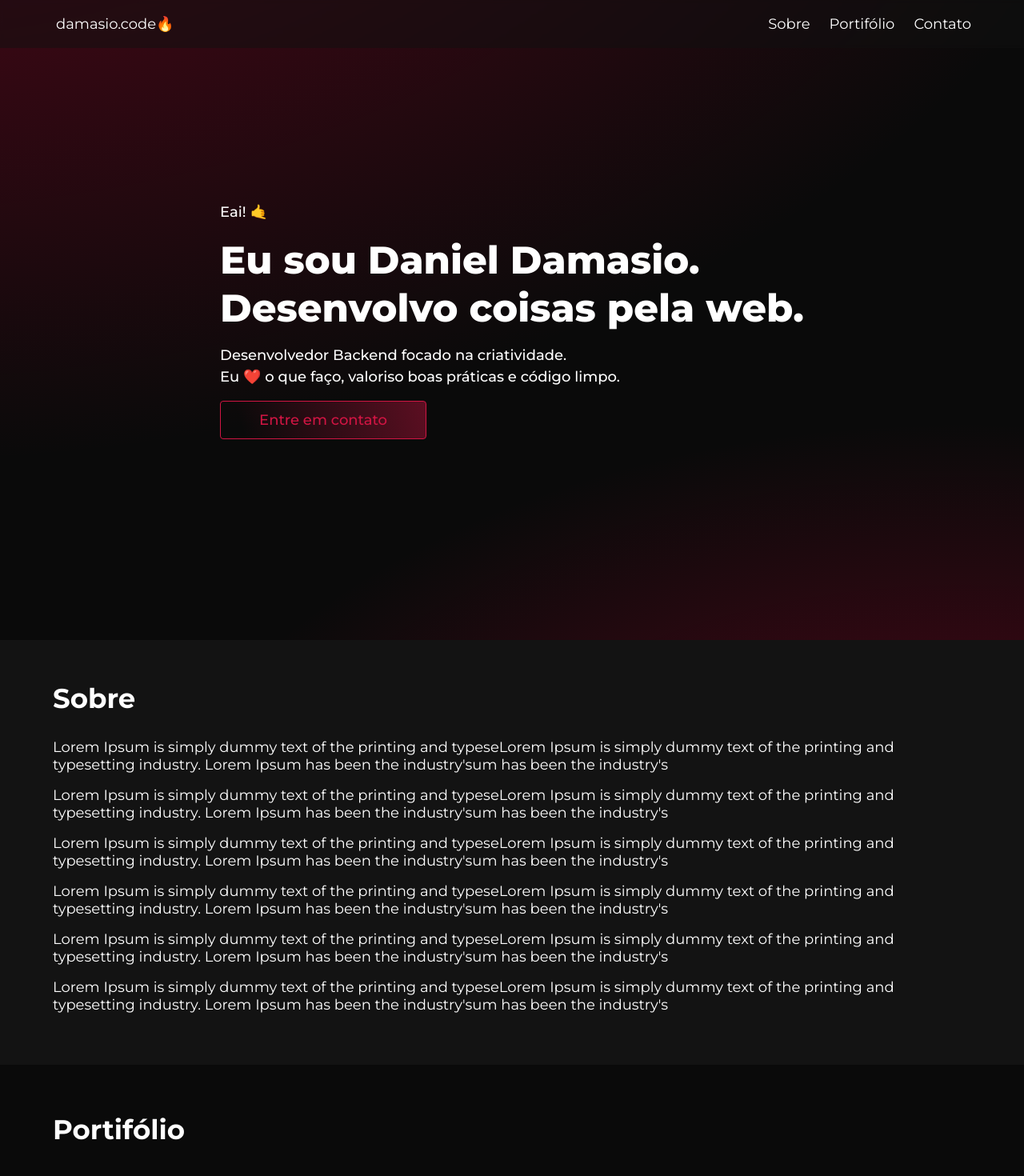
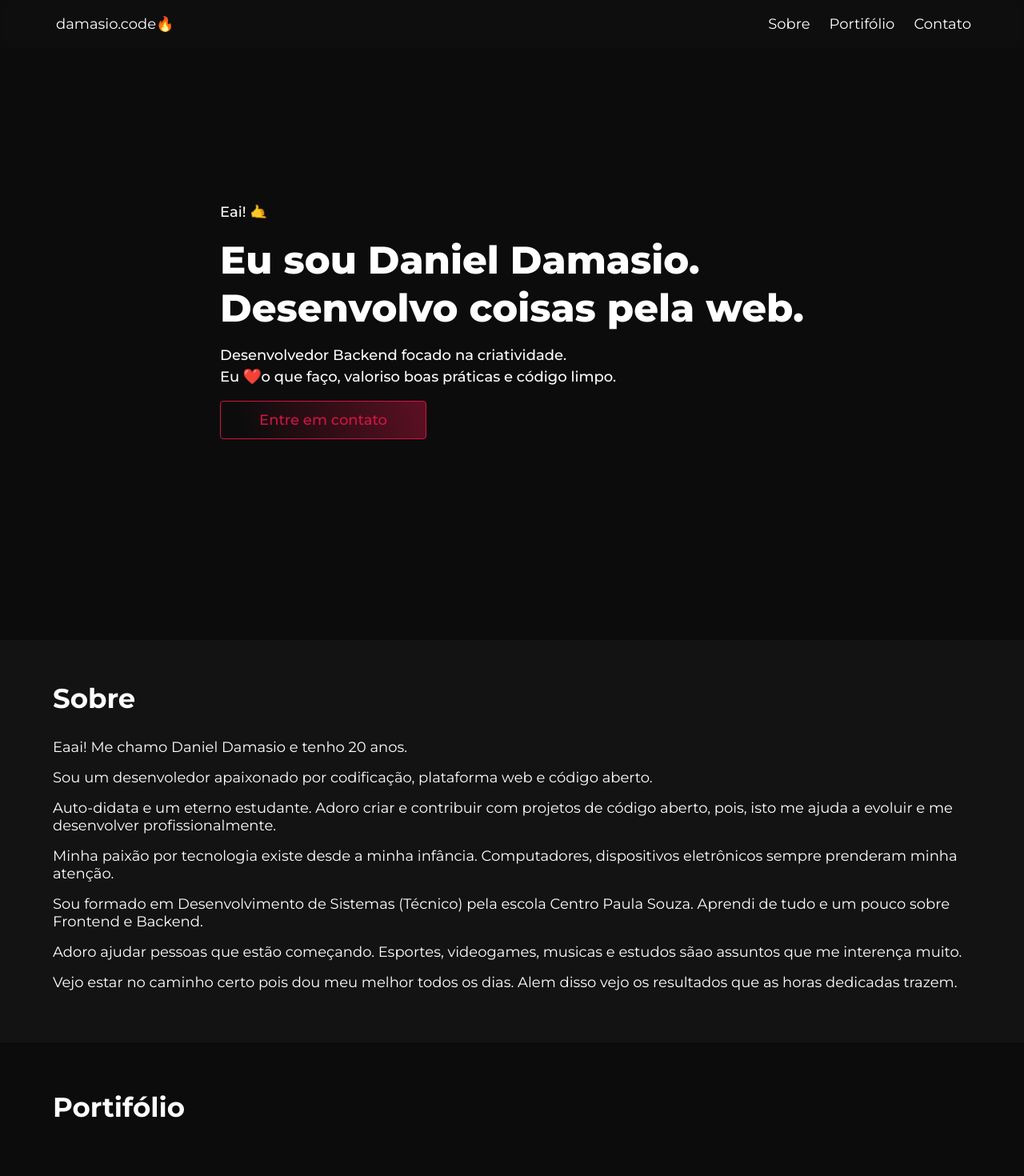
Before and after one commit to damasioCode/portifolio, a React (Vite) app: page / in a window 1280 px wide. Shown: the top 1470 px of the page at 80% size. Built offline with nearby package versions, Linux system fonts and the light colour scheme.

Commit message:
added real infos

```diff
--- a/src/App.tsx
+++ b/src/App.tsx
@@ -9,21 +9,22 @@ function App() {
       <NavComponent/>
       <BannerComponent/>
 
-      <section className='about'>
+      <section className='about' id='about'>
         <div className='about__wrapper container'>
           <h1 className='about__title'>Sobre</h1>
           <article className='about__content'>
-            <p>Lorem Ipsum is simply dummy text of the printing and typeseLorem Ipsum is simply dummy text of the printing and typesetting industry. Lorem Ipsum has been the industry'sum has been the industry's</p>
-            <p>Lorem Ipsum is simply dummy text of the printing and typeseLorem Ipsum is simply dummy text of the printing and typesetting industry. Lorem Ipsum has been the industry'sum has been the industry's</p>
-            <p>Lorem Ipsum is simply dummy text of the printing and typeseLorem Ipsum is simply dummy text of the printing and typesetting industry. Lorem Ipsum has been the industry'sum has been the industry's</p>
-            <p>Lorem Ipsum is simply dummy text of the printing and typeseLorem Ipsum is simply dummy text of the printing and typesetting industry. Lorem Ipsum has been the industry'sum has been the industry's</p>
-            <p>Lorem Ipsum is simply dummy text of the printing and typeseLorem Ipsum is simply dummy text of the printing and typesetting industry. Lorem Ipsum has been the industry'sum has been the industry's</p>
-            <p>Lorem Ipsum is simply dummy text of the printing and typeseLorem Ipsum is simply dummy text of the printing and typesetting industry. Lorem Ipsum has been the industry'sum has been the industry's</p>
+            <p>Eaai! Me chamo Daniel Damasio e tenho 20 anos.</p>
+            <p>Sou um desenvoledor apaixonado por codificação, plataforma web e código aberto.</p>
+            <p>Auto-didata e um eterno estudante. Adoro criar e contribuir com projetos de código aberto, pois, isto me ajuda a evoluir e me desenvolver profissionalmente.</p>
+            <p>Minha paixão por tecnologia existe desde a minha infância. Computadores, dispositivos eletrônicos sempre prenderam minha atenção.</p>
+            <p>Sou formado em Desenvolvimento de Sistemas (Técnico) pela escola Centro Paula Souza. Aprendi de tudo e um pouco sobre Frontend e Backend.</p>
+            <p>Adoro ajudar pessoas que estão começando. Esportes, videogames, musicas e estudos sãao assuntos que me interença muito. </p>
+            <p>Vejo estar no caminho certo pois dou meu melhor todos os dias. Alem disso vejo os resultados que as horas dedicadas trazem.</p>
           </article>
         </div>
       </section>
 
-      <section className='portifolio'>
+      <section className='portifolio' id='portifolio'>
         <article className='portifolio__wrapper container'>
           <h1 className='portifolio__title'>Portifólio</h1>
           <PortifolioItemComponent data={{
@@ -44,10 +45,10 @@ function App() {
         </article>
       </section>
 
-      <section className='contact'>
+      <section className='contact' id='contact'>
         <article className='contact__wrapper container'>
           <h1 className='contact__title'>Contato</h1>
-          <p>If you want to carry out a project or chat with me, do not hesitate to send me an email: <a href="mailto:damasio.dan7@gmail.com" className='contact__email'>damasio.dan7@gmail.com</a></p>
+          <p>Se você quiser entrar em contato não hesite em mandar um email: <a href="mailto:damasio.dan7@gmail.com" className='contact__email'>damasio.dan7@gmail.com</a></p>
           <a href="#" className='button__primary'>Contato</a>
         </article>
       </section>
--- a/src/components/Banner/index.scss
+++ b/src/components/Banner/index.scss
@@ -3,7 +3,7 @@
     justify-content: center;
     align-items: center;
     height: 100dvh;
-    background: radial-gradient(83.64% 84.43% at 94.03% 150.63%, rgba(188, 0, 47, 0.5) 0%, rgba(188, 0, 47, 0) 100%) /* warning: gradient uses a rotation that is not supported by CSS and may not behave as expected */, radial-gradient(128.71% 133.07% at -12.88% -60.61%, rgba(188, 0, 47, 0.5) 0%, rgba(188, 0, 47, 0) 100%) /* warning: gradient uses a rotation that is not supported by CSS and may not behave as expected */;
+    // background: radial-gradient(83.64% 84.43% at 94.03% 150.63%, rgba(188, 0, 47, 0.5) 0%, rgba(188, 0, 47, 0) 100%) /* warning: gradient uses a rotation that is not supported by CSS and may not behave as expected */, radial-gradient(128.71% 133.07% at -12.88% -60.61%, rgba(188, 0, 47, 0.5) 0%, rgba(188, 0, 47, 0) 100%) /* warning: gradient uses a rotation that is not supported by CSS and may not behave as expected */;
     mix-blend-mode: normal;
 
     &__block {
@@ -51,3 +51,38 @@
         color: #FFF
     }
 }
+
+.hangloose {
+    display: inline-block;
+    animation: hangloose 1.0s ease-out alternate infinite running;
+}
+.heart {
+    display: inline-block;
+    animation: heart 1.0s ease-out alternate infinite running;
+}
+@keyframes hangloose {
+    0% {
+        transform: rotateZ(0deg);
+    }
+
+    50% {
+        transform: rotateZ(-40deg);
+    }
+
+    100% {
+        transform: rotateZ(-50deg);
+    }
+}
+@keyframes heart {
+    0% {
+        transform: scale(1);
+    }
+
+    50% {
+        transform: scale(1.2);
+    }
+
+    100% {
+        transform: scale(1.1);
+    }
+}
--- a/src/components/Banner/index.tsx
+++ b/src/components/Banner/index.tsx
@@ -4,12 +4,12 @@ const BannerComponent = () => {
     return (
         <section className='banner'>
             <div className='banner__block container'>
-                <p>Eai! 🤙</p>
+                <p>Eai! <span className='hangloose'>🤙</span></p>
                 <h1 className='spacing'>Eu sou Daniel Damasio.</h1>
                 <h1>Desenvolvo coisas pela web.</h1>
                 <p className='spacing'>Desenvolvedor Backend focado na criatividade.</p>
-                <p>Eu ❤️ o que faço, valoriso boas práticas e código limpo.</p>
-                <a href="#" className='button__primary spacing'>Entre em contato</a>
+                <p>Eu <span className='heart'>❤️</span>o que faço, valoriso boas práticas e código limpo.</p>
+                <a href="#contact" className='button__primary spacing'>Entre em contato</a>
             </div>
         </section>
     )
--- a/src/components/Footer/index.tsx
+++ b/src/components/Footer/index.tsx
@@ -8,13 +8,13 @@ const FooterComponent = () => {
             <div className='footer__wrapper container'>
                 <ul className='footer__menu'>
                     <li>
-                        <a href="#">Sobre</a>
+                        <a href="#about">Sobre</a>
                     </li>
                     <li>
-                        <a href="#">Portifólio</a>
+                        <a href="#portifolio">Portifólio</a>
                     </li>
                     <li>
-                        <a href="#">Contato</a>
+                        <a href="#contact">Contato</a>
                     </li>
                 </ul>
                 <p className='footer__copy'>© {currentTime.getFullYear()} - Daniel Damasio</p>
--- a/src/components/Navbar/index.tsx
+++ b/src/components/Navbar/index.tsx
@@ -20,13 +20,13 @@ const NavComponent = () => {
                 </button>
                 <ul className='navbar__menu'>
                     <li>
-                        <a href="#">Sobre</a>
+                        <a href="#about" onClick={toggleMenu}>Sobre</a>
                     </li>
                     <li>
-                        <a href="#">Portifólio</a>
+                        <a href="#portifolio" onClick={toggleMenu}>Portifólio</a>
                     </li>
                     <li>
-                        <a href="#">Contato</a>
+                        <a href="#contact" onClick={toggleMenu}>Contato</a>
                     </li>
                 </ul>
             </div>
--- a/src/index.scss
+++ b/src/index.scss
@@ -2,6 +2,11 @@
     max-width: 1180px;
     margin: 0 auto;
     padding: 1rem;
+}
+
+html {
+    scroll-behavior: smooth;
+    scroll-padding-top: 2rem;
 }
 
 * {
@@ -12,7 +17,7 @@
 
 body {
     font-family: 'Montserrat', Arial, Helvetica, sans-serif;
-    background: #0A0A0A;
+    background: #0c0c0c;
     color: #FFF;
 }
 
```
